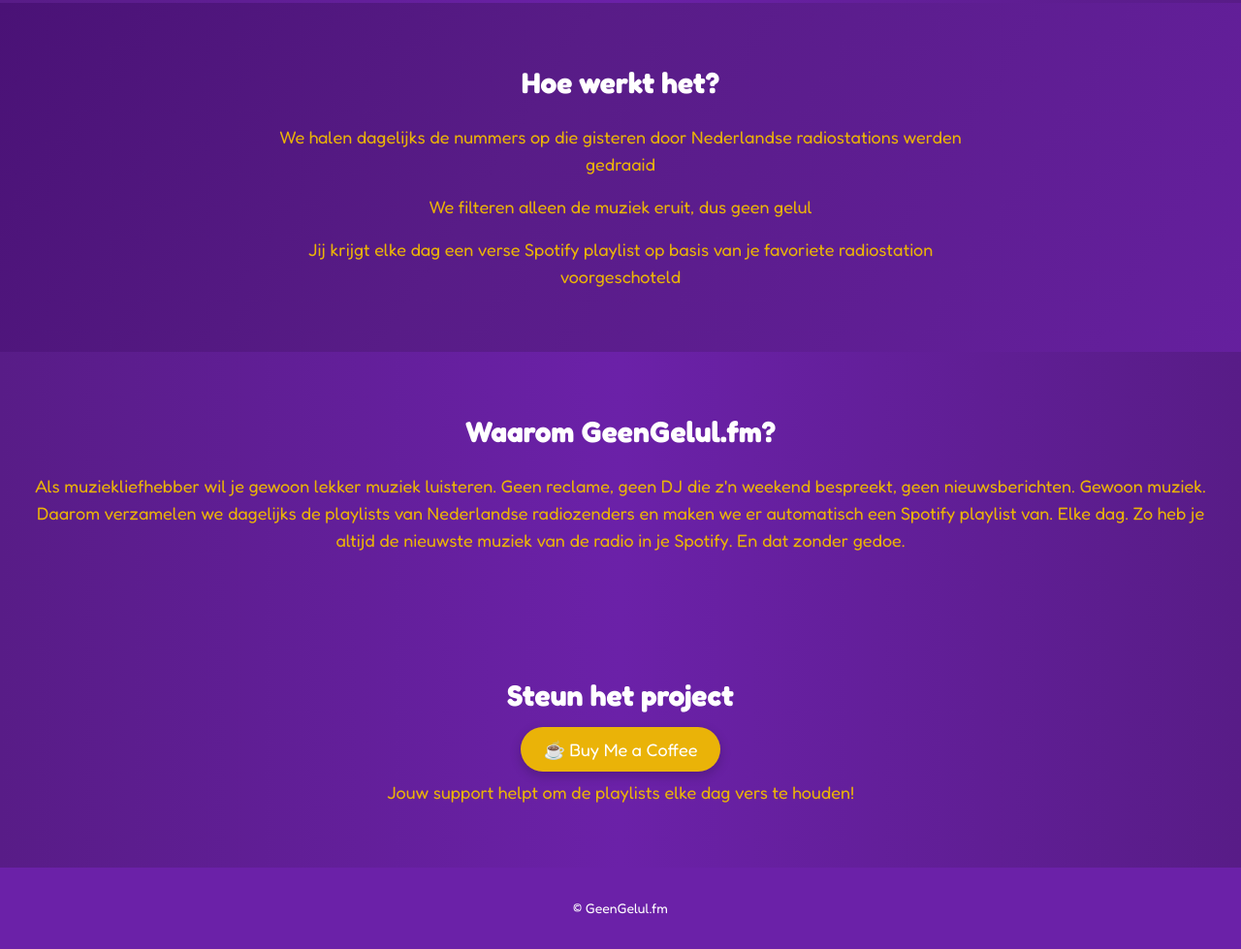
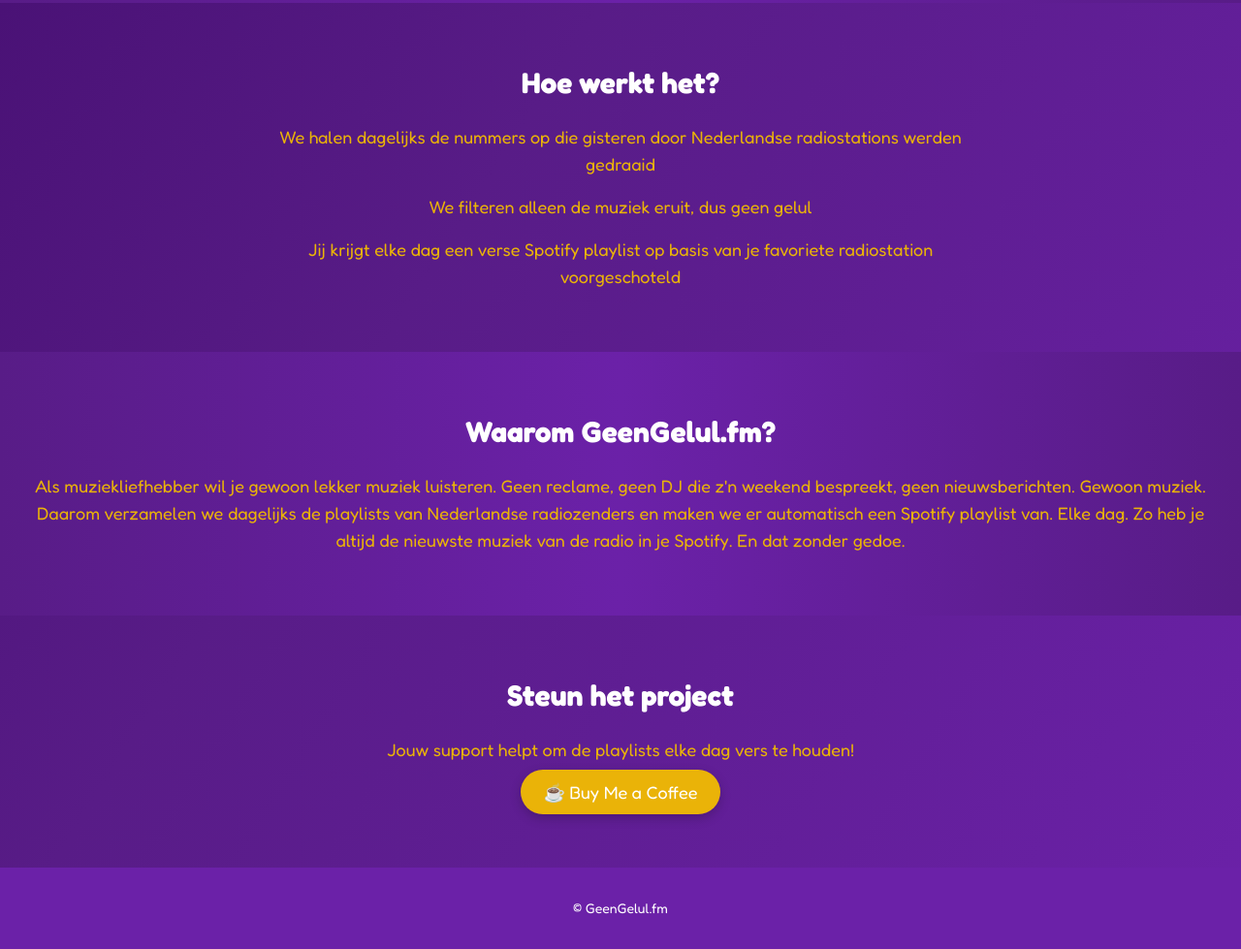
Before and after one commit to BartBakker82/geen-gelul-site, a plain HTML site: page index.html in a window 1280 px wide. Shown: the part 1033-2012 px from the top of the page at 97% size. Drawn offline with nearby package versions, Linux system fonts and the light colour scheme.

Commit message:
Small tweaks

```diff
--- a/index.html
+++ b/index.html
@@ -220,19 +220,17 @@
     </section>
 
     <!-- Buy Me a Coffee -->
-    <section
-      class="py-16 px-6 bg-gradient-to-r from-purple-900 via-purple-800 to-purple-900 text-center fade-in-up"
-    >
+    <section class="py-16 px-6 max-w-3xl mx-auto text-center fade-in-up">
       <h2 class="text-3xl font-bold mb-6">Steun het project</h2>
+      <p class="text-lg text-yellow-500 mb-4">
+        Jouw support helpt om de playlists elke dag vers te houden!
+      </p>
       <a
         href="https://www.buymeacoffee.com/geengelul.fm"
         target="_blank"
         class="button bg-yellow-500 text-white py-3 px-6 rounded-full text-lg shadow-lg hover:bg-yellow-600 transition-all"
         >☕ Buy Me a Coffee</a
       >
-      <p class="text-lg text-yellow-500 mt-4">
-        Jouw support helpt om de playlists elke dag vers te houden!
-      </p>
     </section>
 
     <!-- Footer -->
```
